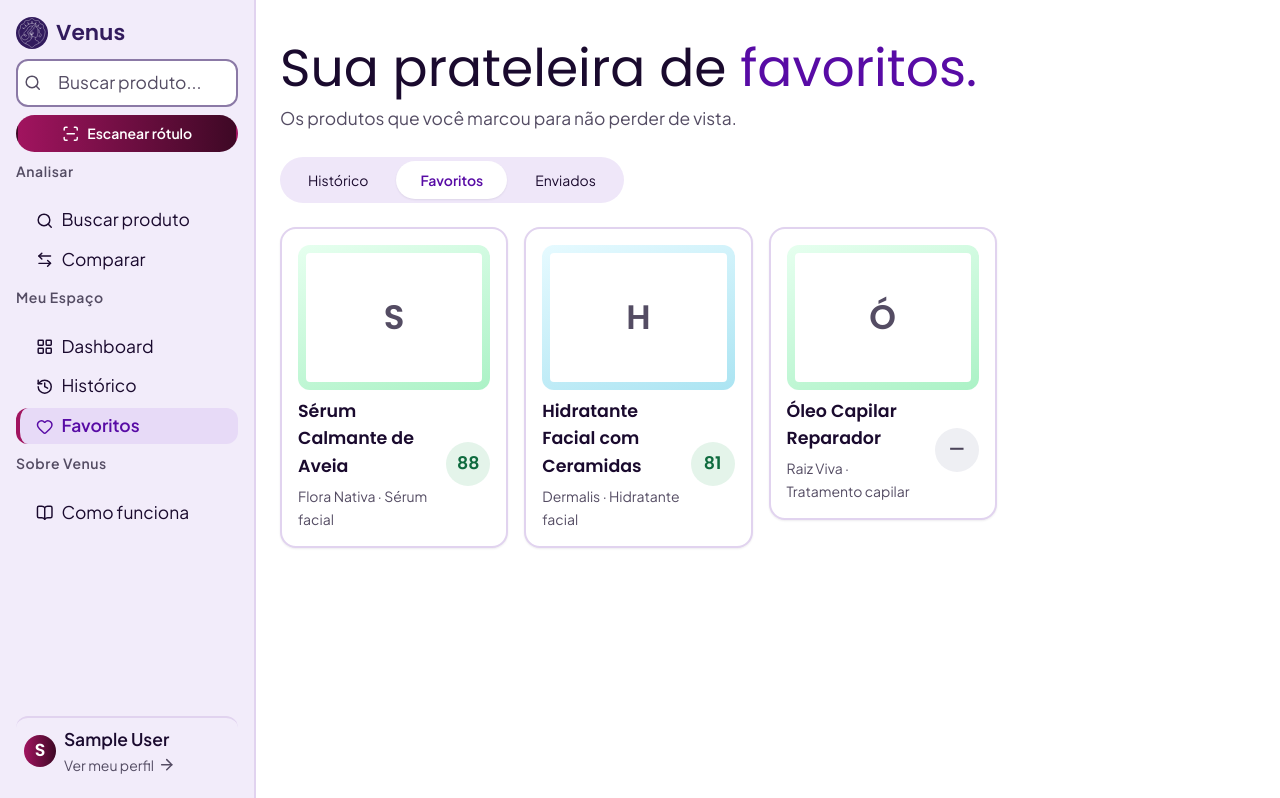
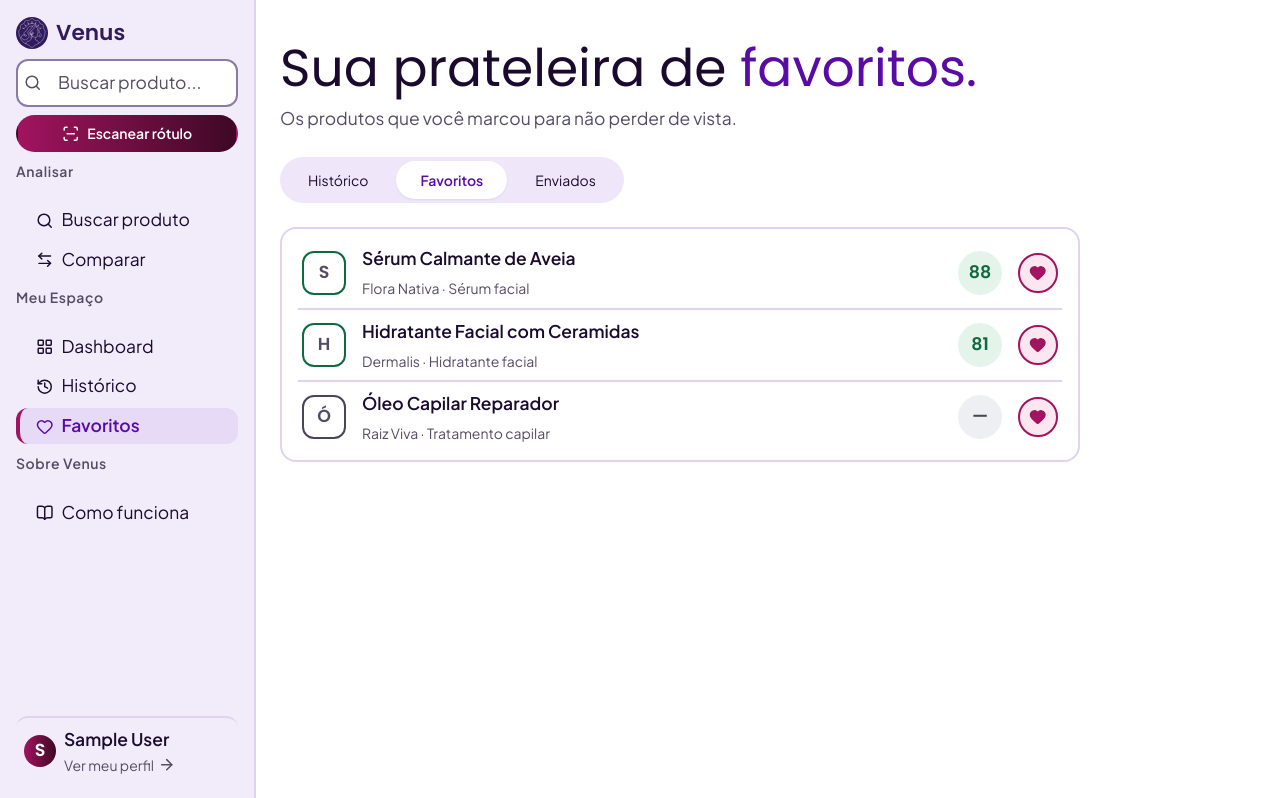
Before and after one commit to Venus-System/Venus-Web, a React (Vite) app: page /favoritos in a window 1280 px wide. Shown: the top 798 px of the page. Built offline with nearby package versions, Linux system fonts and the light colour scheme; no server answers; sample sign-in values are in the browser's storage.

Commit message:
fix: Mostrando os favoritos em linhas e mantendo o produto ao desfavoritar

```diff
--- a/src/hooks/useFavoritos.ts
+++ b/src/hooks/useFavoritos.ts
@@ -111,11 +111,6 @@ export function useFavoritos() {
                   slugs: eraFavorito
                     ? atual.slugs.filter((slug) => slug !== produto.slug)
                     : [...atual.slugs, produto.slug],
-                  produtos: eraFavorito
-                    ? atual.produtos.filter(
-                        (item) => item.slug !== produto.slug,
-                      )
-                    : atual.produtos,
                   pendentes: atual.pendentes.filter(
                     (slug) => slug !== produto.slug,
                   ),
--- a/src/pages/Favoritos/index.tsx
+++ b/src/pages/Favoritos/index.tsx
@@ -1,24 +1,27 @@
-import { useEffect, useRef } from "react";
 import { Link } from "react-router-dom";
 import Button from "../../components/Button";
 import FavoriteButton from "../../components/FavoriteButton";
 import MainLayout from "../../components/MainLayout";
 import MySpaceNav from "../../components/MySpaceNav";
-import ProductCard from "../../components/ProductCard";
+import ProductRow from "../../components/ProductRow";
 import { useFavoritos } from "../../hooks/useFavoritos";
+import type { EstadoFavoritos } from "../../hooks/useFavoritos";
 import styles from "./styles.module.css";
+
+function avisoDoFavorito(estado: EstadoFavoritos): string {
+  if (estado.status !== "pronto" || estado.ultimaAcao === null) {
+    return "";
+  }
+
+  const { nome, favoritado } = estado.ultimaAcao;
+
+  return favoritado
+    ? `${nome} voltou para os seus favoritos.`
+    : `Você tirou ${nome} dos favoritos. O produto continua nesta lista até você sair da página, e o coração coloca de volta.`;
+}
 
 function Favoritos() {
   const { estado, recarregar, alternar } = useFavoritos();
-  const avisoRef = useRef<HTMLParagraphElement>(null);
-
-  const ultimaAcao = estado.status === "pronto" ? estado.ultimaAcao : null;
-
-  useEffect(() => {
-    if (ultimaAcao !== null) {
-      avisoRef.current?.focus();
-    }
-  }, [ultimaAcao]);
 
   return (
     <MainLayout>
@@ -53,11 +56,9 @@ function Favoritos() {
           </div>
         ) : null}
 
-        {ultimaAcao === null ? null : (
-          <p ref={avisoRef} tabIndex={-1} className={styles.aviso}>
-            Você tirou {ultimaAcao.nome} dos favoritos.
-          </p>
-        )}
+        <p className={styles.aviso} aria-live="polite">
+          {avisoDoFavorito(estado)}
+        </p>
 
         {estado.status === "pronto" && estado.erroAoAlternar !== null ? (
           <p role="alert" className={styles.erroAoAlternar}>
@@ -67,24 +68,30 @@ function Favoritos() {
 
         {estado.status === "pronto" && estado.produtos.length === 0 ? (
           <p className={styles.vazio}>
-            {ultimaAcao === null
-              ? "Você ainda não favoritou nenhum produto."
-              : "Sua prateleira ficou vazia."}{" "}
-            Marque o coração de uma análise no seu{" "}
-            <Link to="/historico">histórico</Link> para guardar aqui.
+            Você ainda não favoritou nenhum produto. Marque o coração de uma
+            análise no seu <Link to="/historico">histórico</Link> para guardar
+            aqui.
           </p>
         ) : null}
 
         {estado.status === "pronto" && estado.produtos.length > 0 ? (
-          <ul className={styles.grade} aria-label="Produtos favoritos">
+          <ul className={styles.lista} aria-label="Produtos favoritos">
             {estado.produtos.map((produto) => (
               <li key={produto.slug}>
-                <ProductCard
-                  produto={produto}
+                <ProductRow
+                  produto={{
+                    slug: produto.slug,
+                    name: produto.name,
+                    brandName: produto.brand.name,
+                    imageUrl: produto.imageUrl,
+                  }}
+                  nota={produto.scores.overallScore}
+                  nivel={produto.level}
+                  category={produto.category}
                   action={
                     <FavoriteButton
                       productName={produto.name}
-                      isFavorite
+                      isFavorite={estado.slugs.includes(produto.slug)}
                       isPending={estado.pendentes.includes(produto.slug)}
                       onToggle={() => alternar(produto)}
                     />
--- a/src/pages/Favoritos/styles.module.css
+++ b/src/pages/Favoritos/styles.module.css
@@ -46,9 +46,13 @@
 }
 
 .aviso {
-  max-width: 60ch;
-  color: var(--texto);
-  font-weight: var(--peso-forte);
+  max-width: 50rem;
+  color: var(--texto-suave);
+  font-size: var(--tamanho-pequeno);
+}
+
+.aviso:empty {
+  display: none;
 }
 
 .erroAoAlternar {
@@ -56,11 +60,16 @@
   font-weight: var(--peso-forte);
 }
 
-.grade {
-  display: grid;
-  grid-template-columns: repeat(auto-fill, minmax(14rem, 1fr));
-  gap: var(--espaco-3);
+.lista {
+  max-width: 50rem;
   margin: 0;
-  padding: 0;
+  padding: var(--espaco-2) var(--espaco-3);
+  background-color: var(--card);
+  border: var(--borda-largura) solid var(--borda);
+  border-radius: var(--raio-grande);
   list-style: none;
 }
+
+.lista > li:last-child > * {
+  border-bottom: none;
+}
```
